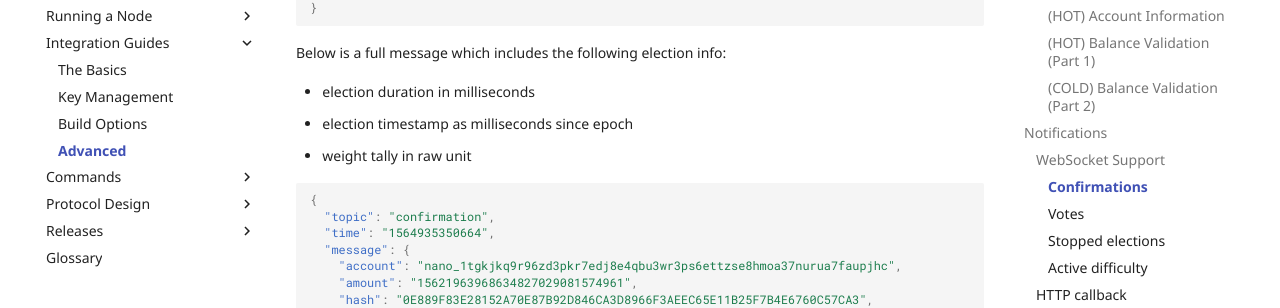
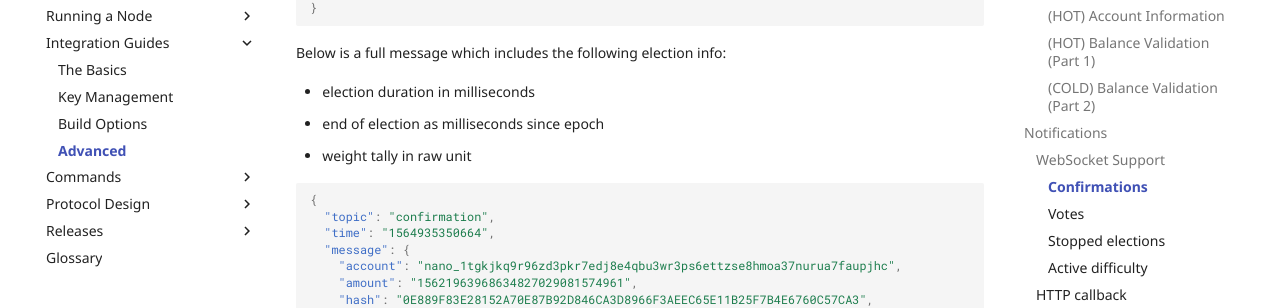
Before and after one commit to nanocurrency/nano-docs, an MkDocs documentation site: the page built from docs/integration-guides/advanced.md, in a window 1280 px wide and 900 px high, scrolled down 7163 px. Shown: the part 146-454 px from the top of the window. Built offline with MkDocs 1.6.1 and Material for MkDocs 9.7.7, drawn with Linux system fonts in a browser that asks for light colours; comment, search, counter and statistics services are not loaded.

Commit message:
Make it clear the timestamp is election end, not start

````diff
--- a/docs/integration-guides/advanced.md
+++ b/docs/integration-guides/advanced.md
@@ -305,7 +305,7 @@ Details about the election leading to the confirmation can be obtained by settin
 Below is a full message which includes the following election info:
 
 * election duration in milliseconds
-* election timestamp as milliseconds since epoch
+* end of election as milliseconds since epoch
 * weight tally in raw unit
 
 ```json
````
